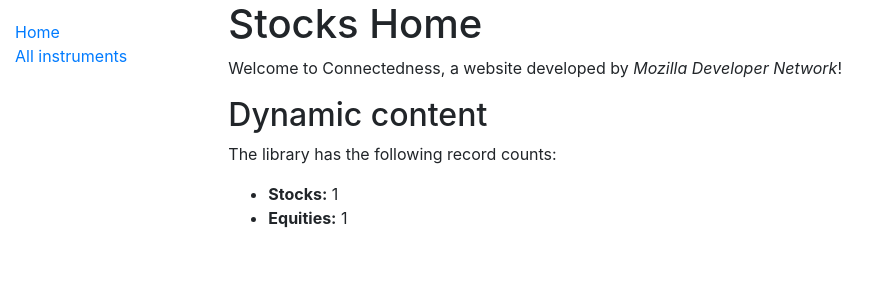
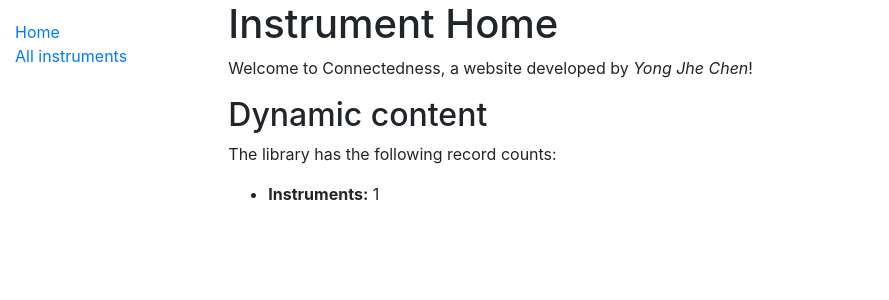
Before and after one commit to YCChenVictor/Show_MySQL_Table_App, a Django app: template view_table/templates/index.html in a window 1280 px wide. Shown: the top 300 px of the page, without its empty margins (0-889 px from the left). Run offline with Django 3.2, Linux system fonts and the light colour scheme; the template is opened without the code that fills it: most values are stand-ins (such as "Sample title", 1, 10 or a date in 2020); parts of the project's set-up code (start-up, migrations or seed data) failed here and were passed over; some libraries are stand-ins or nearby versions.

Commit message:
modify the information in homepage

```diff
--- a/view_table/templates/index.html
+++ b/view_table/templates/index.html
@@ -1,12 +1,11 @@
 {% extends "base_generic.html" %}
 
 {% block content %}
-  <h1>Stocks Home</h1>
-  <p>Welcome to Connectedness, a website developed by <em>Mozilla Developer Network</em>!</p>
+  <h1>Instrument Home</h1>
+  <p>Welcome to Connectedness, a website developed by <em>Yong Jhe Chen</em>!</p>
   <h2>Dynamic content</h2>
   <p>The library has the following record counts:</p>
   <ul>
-    <li><strong>Stocks:</strong> {{ num_Stocks }}</li>
-    <li><strong>Equities:</strong> {{ num_equities }}</li>
+    <li><strong>Instruments:</strong> {{ num_Instruments }}</li>
   </ul>
 {% endblock %}
```
